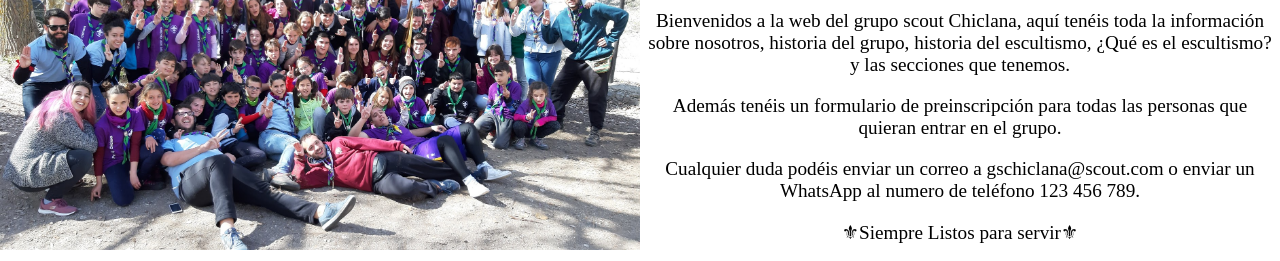
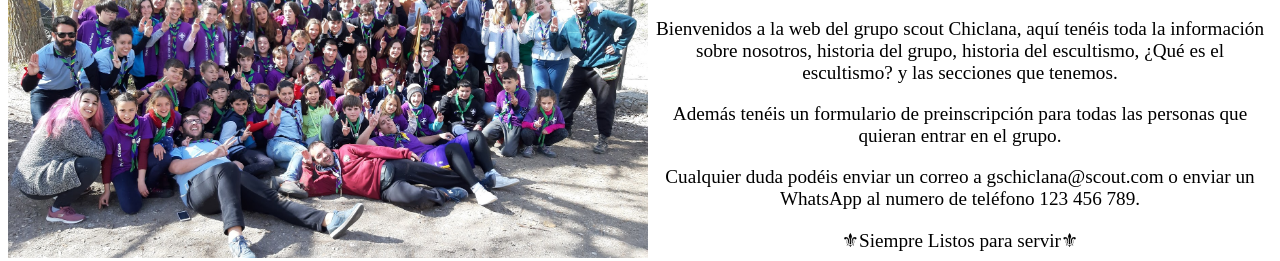
Before and after one commit to jmarrieta98/DIW-Maquetacion-html-y-css, a plain HTML site: page index.html in a window 1280 px wide. Shown: the part 160-421 px from the top of the page. Drawn offline with Linux system fonts and the light colour scheme.

Commit message:
segundo commit

```diff
--- a/css/styles.css
+++ b/css/styles.css
@@ -6,9 +6,7 @@
 html, body{
     display: flex;
     flex-direction: column;
-    width: 100%;
-    margin: 0pt;
-    align-content:  center;
+
 }
 
 /*Header y nav*/
```
